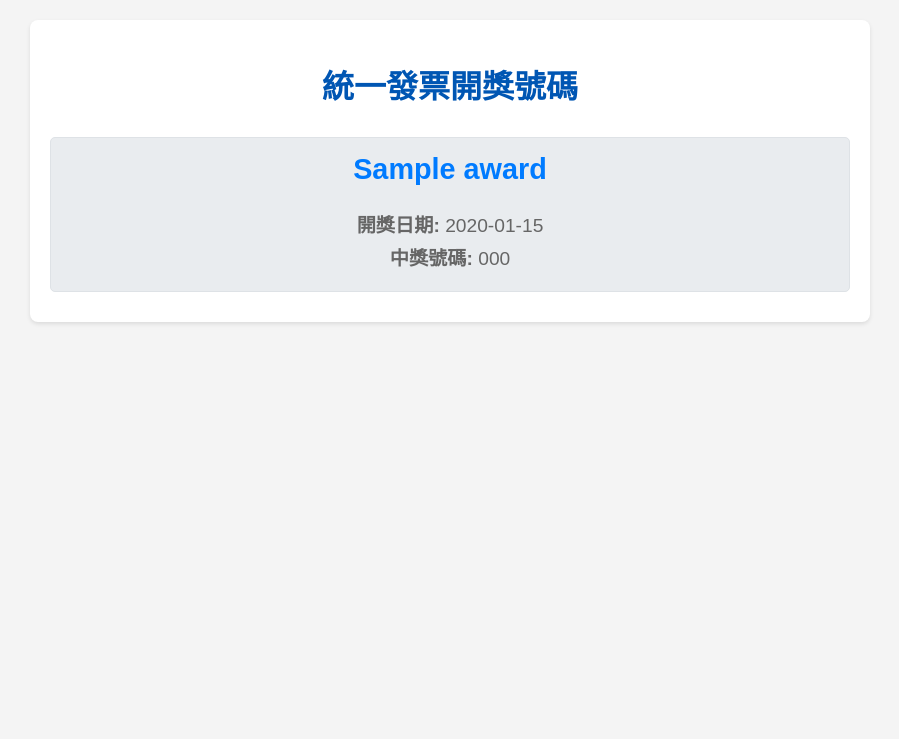
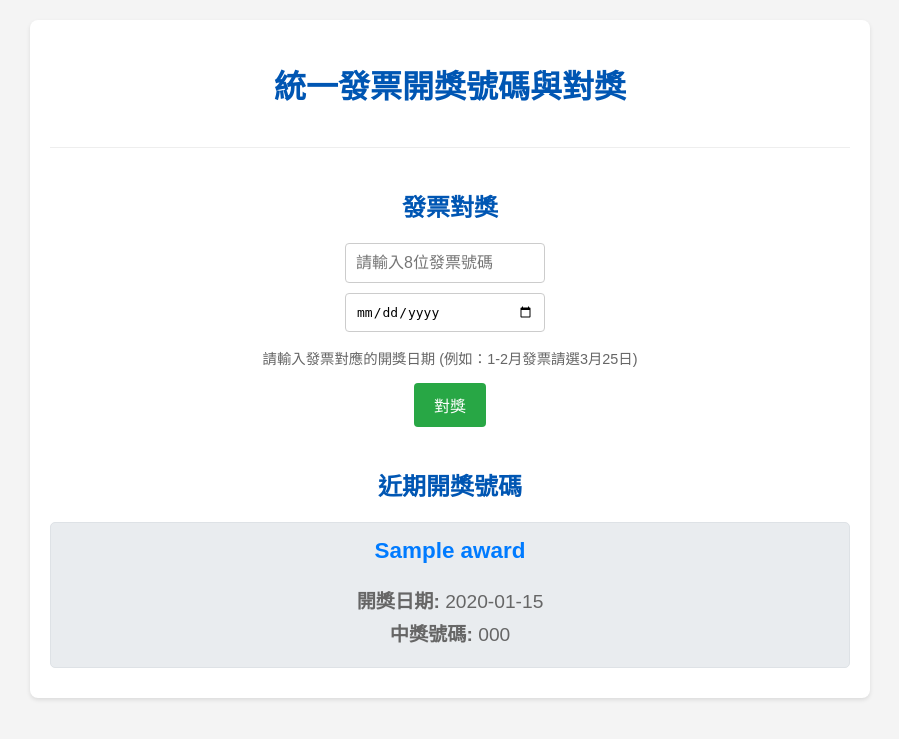
Before and after one commit to ab000641/invoice_lottery_checker, a Flask app: page / in a window 1280 px wide. Shown: the top 739 px of the page, without its empty margins (190-1089 px from the left). Run offline with Flask 3, Linux system fonts and the light colour scheme; tables that the repository leaves empty hold one stand-in row (values such as "Sample post").

Commit message:
feat: add auto-check function and templates

```diff
--- a/app.py
+++ b/app.py
@@ -1,6 +1,6 @@
 import os
 import requests
-from flask import Flask, jsonify, request, render_template
+from flask import Flask, jsonify, request, render_template # 確保導入 render_template
 from flask_sqlalchemy import SQLAlchemy
 from sqlalchemy import Column, Integer, String, Date, Boolean, ForeignKey
 from sqlalchemy.orm import relationship
@@ -8,23 +8,20 @@ from dotenv import load_dotenv
 from datetime import datetime
 from bs4 import BeautifulSoup
 from flask_apscheduler import APScheduler
-# 不需要明確導入 BackgroundScheduler，Flask-APScheduler 會自行處理
 
 # 加載 .env 檔案中的環境變數
 load_dotenv()
 
 app = Flask(__name__)
-app.json.ensure_ascii = False
+app.json.ensure_ascii = False # 確保 JSON 輸出正確顯示中文字符
+
 # 從環境變數配置資料庫
 app.config['SQLALCHEMY_DATABASE_URI'] = os.getenv('DATABASE_URL')
 app.config['SQLALCHEMY_TRACK_MODIFICATIONS'] = False # 禁用事件追蹤，減少記憶體開銷
 
 # --- Flask-APScheduler 初始化 ---
-# 直接初始化 APScheduler 實例
 scheduler = APScheduler()
-# 將 APScheduler 綁定到 Flask app
 scheduler.init_app(app)
-
 
 db = SQLAlchemy(app)
 
@@ -73,21 +70,7 @@ class User(db.Model):
 
 @app.route('/')
 def index():
-    return render_template('index.html') # 會去 templates/index.html 找這個檔案
-
-# 現有的 /awards API 路由 (確保其正常運作並返回 JSON)
-@app.route('/awards', methods=['GET'])
-def get_awards():
-    awards = Award.query.all()
-    awards_data = []
-    for award in awards:
-        awards_data.append({
-            "id": award.id,
-            "prize_name": award.prize_name,
-            "winning_numbers": award.winning_numbers,
-            "award_date": award.award_date.strftime('%Y-%m-%d')
-        })
-    return jsonify({"awards": awards_data})
+    return render_template('index.html') # 提供前端 HTML 頁面
 
 @app.route('/health')
 def health_check():
@@ -269,7 +252,7 @@ def get_all_awards():
     return jsonify({"awards": output}), 200
 
 # --- 發票檢核 API ---
-
+# 使用您提供的版本，並進行微調以確保發票號碼清理
 @app.route('/check_invoice', methods=['POST'])
 def check_invoice():
     """
@@ -290,11 +273,14 @@ def check_invoice():
         if field not in data:
             return jsonify({"message": f"缺少必要欄位: {field}"}), 400
 
-    invoice_number = data['invoice_number']
+    invoice_number = data['invoice_number'].strip().replace('-', '') # 清理發票號碼
     try:
         check_date = datetime.strptime(data['invoice_date'], '%Y-%m-%d').date()
     except ValueError:
         return jsonify({"message": "invoice_date 格式不正確，應為YYYY-MM-DD"}), 400
+
+    if len(invoice_number) != 8 or not invoice_number.isdigit(): # 增加數字檢查
+        return jsonify({"message": "發票號碼應為8位數字"}), 400
 
     # 1. 查找資料庫中是否存在該發票號碼
     invoice = db.session.execute(db.select(Invoice).filter_by(invoice_number=invoice_number)).scalar_one_or_none()
@@ -303,7 +289,6 @@ def check_invoice():
         return jsonify({"message": f"發票號碼 '{invoice_number}' 不存在，請先新增發票"}), 404
 
     # 2. 根據開獎日期查詢所有獎項號碼
-    # 注意：這裡假設一個開獎日期對應多個獎項 (特別獎、特獎、頭獎、增開六獎等)
     awards_for_date = db.session.execute(
         db.select(Award).filter_by(award_date=check_date)
     ).scalars().all()
@@ -314,24 +299,16 @@ def check_invoice():
     result_message = "很抱歉，您的發票未中獎。"
     is_winning = False
     winning_award = None
+    winning_details = [] # 儲存所有中獎的詳細資訊，即使只返回最高獎項
 
     # 3. 比對發票號碼與中獎號碼
     # 按照獎項等級從高到低比對，確保正確判斷中獎狀態和訊息
-    # 台灣發票的獎項等級排序 (數值越小，獎項越大)
     prize_order = {
-        "特別獎": 1,
-        "特獎": 2,
-        "頭獎": 3,
-        "增開六獎": 4, # 增開六獎通常是獨立的，且與頭獎後三碼不同概念
-        "二獎": 5, # 二獎是頭獎號碼後七碼
-        "三獎": 6, # 三獎是頭獎號碼後六碼
-        "四獎": 7, # 四獎是頭獎號碼後五碼
-        "五獎": 8, # 五獎是頭獎號碼後四碼
-        "六獎": 9  # 六獎是頭獎號碼後三碼
+        "特別獎": 1, "特獎": 2, "頭獎": 3, "增開六獎": 4,
+        "二獎": 5, "三獎": 6, "四獎": 7, "五獎": 8, "六獎": 9
     }
 
     # 對獎項進行排序，確保高獎項先比對
-    # 如果 prize_name 不在 prize_order 中，將其排在最後
     awards_for_date.sort(key=lambda x: prize_order.get(x.prize_name, 99))
 
     # 提取頭獎號碼，用於後續二獎、三獎等比對
@@ -349,60 +326,47 @@ def check_invoice():
                 if invoice_number == num:
                     is_winning = True
                     winning_award = award
-                    result_message = f"恭喜您，中了 {award.prize_name}！號碼: {num}"
-                    break
+                    winning_details.append({"prize": award.prize_name, "message": f"恭喜您，中了 {award.prize_name}！號碼: {num}"})
+                    break # 特別獎是最高獎項，中了就停止
             elif award.prize_name == "特獎":
                 if invoice_number == num:
                     is_winning = True
                     winning_award = award
-                    result_message = f"恭喜您，中了 {award.prize_name}！號碼: {num}"
-                    break
+                    winning_details.append({"prize": award.prize_name, "message": f"恭喜您，中了 {award.prize_name}！號碼: {num}"})
+                    break # 特獎是第二高獎項，中了就停止
             elif award.prize_name == "頭獎":
-                if invoice_number[-8:] == num:
+                if invoice_number[-8:] == num: # 頭獎也是完全比對
                     is_winning = True
                     winning_award = award
-                    result_message = f"恭喜您，中了 {award.prize_name}！號碼後八碼: {num}"
+                    winning_details.append({"prize": award.prize_name, "message": f"恭喜您，中了 {award.prize_name}！號碼: {num}"})
                     break
             elif award.prize_name == "增開六獎":
                 if invoice_number[-3:] == num:
                     is_winning = True
                     winning_award = award
-                    result_message = f"恭喜您，中了 {award.prize_name}！號碼後三碼: {num}"
+                    winning_details.append({"prize": award.prize_name, "message": f"恭喜您，中了 {award.prize_name}！號碼後三碼: {num}"})
                     break
             # 處理二獎、三獎、四獎、五獎、六獎 (這些獎項是基於頭獎號碼後幾碼)
-            # 需要檢查發票號碼的後N碼是否與任一頭獎號碼的後N碼相同
             elif award.prize_name in ["二獎", "三獎", "四獎", "五獎", "六獎"]:
-                # 這裡 num 是指該獎項本身的「對獎號碼」（通常就是頭獎號碼），不是單獨的中獎號碼
-                # 所以應該比對發票號碼的後N碼是否與『任一頭獎號碼』的後N碼相同
                 for head_num in head_prize_numbers:
+                    matched_suffix = ""
                     if award.prize_name == "二獎" and len(head_num) >= 7 and invoice_number[-7:] == head_num[-7:]:
-                        is_winning = True
-                        winning_award = award
-                        result_message = f"恭喜您，中了 {award.prize_name}！號碼後七碼: {head_num[-7:]}"
-                        break
+                        is_winning = True; winning_award = award; matched_suffix = head_num[-7:]
+                        winning_details.append({"prize": award.prize_name, "message": f"恭喜您，中了 {award.prize_name}！號碼後七碼: {matched_suffix}"}); break
                     elif award.prize_name == "三獎" and len(head_num) >= 6 and invoice_number[-6:] == head_num[-6:]:
-                        is_winning = True
-                        winning_award = award
-                        result_message = f"恭喜您，中了 {award.prize_name}！號碼後六碼: {head_num[-6:]}"
-                        break
+                        is_winning = True; winning_award = award; matched_suffix = head_num[-6:]
+                        winning_details.append({"prize": award.prize_name, "message": f"恭喜您，中了 {award.prize_name}！號碼後六碼: {matched_suffix}"}); break
                     elif award.prize_name == "四獎" and len(head_num) >= 5 and invoice_number[-5:] == head_num[-5:]:
-                        is_winning = True
-                        winning_award = award
-                        result_message = f"恭喜您，中了 {award.prize_name}！號碼後五碼: {head_num[-5:]}"
-                        break
+                        is_winning = True; winning_award = award; matched_suffix = head_num[-5:]
+                        winning_details.append({"prize": award.prize_name, "message": f"恭喜您，中了 {award.prize_name}！號碼後五碼: {matched_suffix}"}); break
                     elif award.prize_name == "五獎" and len(head_num) >= 4 and invoice_number[-4:] == head_num[-4:]:
-                        is_winning = True
-                        winning_award = award
-                        result_message = f"恭喜您，中了 {award.prize_name}！號碼後四碼: {head_num[-4:]}"
-                        break
+                        is_winning = True; winning_award = award; matched_suffix = head_num[-4:]
+                        winning_details.append({"prize": award.prize_name, "message": f"恭喜您，中了 {award.prize_name}！號碼後四碼: {matched_suffix}"}); break
                     elif award.prize_name == "六獎" and len(head_num) >= 3 and invoice_number[-3:] == head_num[-3:]:
-                        is_winning = True
-                        winning_award = award
-                        result_message = f"恭喜您，中了 {award.prize_name}！號碼後三碼: {head_num[-3:]}"
-                        break
-                if is_winning: # 如果這個獎項已經中獎，就不用再比對其他號碼
-                    break
-        if is_winning: # 如果已經中獎，就不用再比對其他獎項了
+                        is_winning = True; winning_award = award; matched_suffix = head_num[-3:]
+                        winning_details.append({"prize": award.prize_name, "message": f"恭喜您，中了 {award.prize_name}！號碼後三碼: {matched_suffix}"}); break
+                if is_winning: break # 如果這個獎項已經中獎，就不用再比對其他號碼
+        if is_winning and award.prize_name in ["特別獎", "特獎", "頭獎"]: # 如果是大獎，中了就停止所有比對
             break
 
     # 4. 更新發票的中獎狀態
@@ -416,31 +380,34 @@ def check_invoice():
 
     try:
         db.session.commit()
-        return jsonify({
-            "message": result_message,
-            "invoice_number": invoice_number,
-            "invoice_date": check_date.isoformat(),
-            "winning_status": invoice.winning_status,
-            "award_details": {
-                "id": winning_award.id,
-                "prize_name": winning_award.prize_name,
-                "winning_numbers": winning_award.winning_numbers
-            } if winning_award else None
-        }), 200
+        # 返回最高獎項的詳細資訊
+        if winning_details:
+            # 由於我們是從高到低排序並比對，第一個找到的 winning_details 應該就是最高獎項
+            # 這裡只返回第一個找到的獎項，或者您可以選擇返回 winning_details 列表
+            highest_prize_detail = winning_details[0]
+            return jsonify({
+                "message": highest_prize_detail["message"],
+                "invoice_number": invoice_number,
+                "invoice_date": check_date.isoformat(),
+                "winning_status": invoice.winning_status,
+                "award_details": {
+                    "prize_name": highest_prize_detail["prize"],
+                    "winning_numbers": winning_award.winning_numbers # 顯示該獎項的完整號碼
+                } if winning_award else None
+            }), 200
+        else:
+            return jsonify({"message": result_message, "invoice_number": invoice_number, "invoice_date": check_date.isoformat(), "winning_status": invoice.winning_status, "award_details": None}), 200
     except Exception as e:
         db.session.rollback()
         return jsonify({"message": "檢核發票失敗，更新資料庫錯誤", "error": str(e)}), 500
 
-# --- 自動獲取開獎號碼 API (網頁爬蟲版本) ---
-# 這個路由仍保留，可以手動觸發爬蟲
+# --- 自動獲取開獎號碼 API (網頁爬蟲版本) (保持不變) ---
 @app.route('/fetch_awards', methods=['POST'])
 def fetch_awards():
     """
     從財政部電子發票平台（網頁）獲取最新開獎號碼並存入資料庫。
     """
     try:
-        # 將核心邏輯包裝在一個輔助函數中，以便排程器和路由都能調用
-        # 這樣可以避免程式碼重複
         _execute_fetch_awards_logic()
         return jsonify({"message": "開獎號碼已成功獲取並更新至資料庫 (來自手動觸發)"}), 200
     except Exception as e:
@@ -624,14 +591,16 @@ def scheduled_fetch_awards():
             # 並打印錯誤信息
             print(f"--- 排程任務失敗：儲存開獎號碼失敗。錯誤: {str(e)} ---", flush=True)
 
+
+# --- 資料庫初始化函數 ---
 def init_db():
     with app.app_context():
         print("--- 正在創建或更新資料庫表結構 ---", flush=True)
         db.create_all()
         print("--- 資料庫表結構已完成 ---", flush=True)
 
-
 if __name__ == '__main__':
     print("Flask 應用程式已啟動。請確保您的資料庫Schema已通過Alembic正確初始化和更新。", flush=True)
-    # !!! 這裡也確保沒有 scheduler.start() 的呼叫 !!!
+    # 如果您只是在本地測試，可以在這裡呼叫 init_db()
+    # init_db()
     app.run(host='0.0.0.0', port=5000, debug=True)
--- a/templates/index.html
+++ b/templates/index.html
@@ -3,7 +3,7 @@
 <head>
     <meta charset="UTF-8">
     <meta name="viewport" content="width=device-width, initial-scale=1.0">
-    <title>發票開獎號碼查詢</title>
+    <title>統一發票開獎號碼與對獎</title>
     <style>
         body {
             font-family: Arial, sans-serif;
@@ -19,10 +19,10 @@
             border-radius: 8px;
             box-shadow: 0 2px 4px rgba(0, 0, 0, 0.1);
         }
-        h1 {
+        h1, h2 {
             color: #0056b3;
             text-align: center;
-            margin-bottom: 30px;
+            margin-bottom: 20px;
         }
         .award-item {
             background-color: #e9ecef;
@@ -31,7 +31,7 @@
             margin-bottom: 10px;
             border-radius: 5px;
         }
-        .award-item h2 {
+        .award-item h3 {
             margin-top: 0;
             color: #007bff;
         }
@@ -48,19 +48,84 @@
             font-size: 1.2em;
             color: #dc3545;
         }
+        /* 發票對獎介面樣式 */
+        .check-section {
+            margin-top: 40px;
+            padding-top: 20px;
+            border-top: 1px solid #eee;
+            text-align: center;
+        }
+        .check-section input[type="text"],
+        .check-section input[type="date"] { /* 新增日期輸入框樣式 */
+            padding: 10px;
+            width: 70%;
+            max-width: 200px; /* 調整寬度 */
+            margin-right: 10px;
+            margin-bottom: 10px; /* 增加間距 */
+            border: 1px solid #ccc;
+            border-radius: 4px;
+            font-size: 1em;
+            box-sizing: border-box; /* 確保 padding 不增加總寬度 */
+        }
+        .check-section button {
+            padding: 10px 20px;
+            background-color: #28a745;
+            color: white;
+            border: none;
+            border-radius: 4px;
+            cursor: pointer;
+            font-size: 1em;
+            transition: background-color 0.3s ease;
+        }
+        .check-section button:hover {
+            background-color: #218838;
+        }
+        #check-result {
+            margin-top: 20px;
+            font-size: 1.1em;
+            font-weight: bold;
+            color: #0056b3;
+            text-align: center;
+        }
+        .result-win {
+            color: #28a745; /* 綠色 */
+        }
+        .result-lose {
+            color: #dc3545; /* 紅色 */
+        }
     </style>
 </head>
 <body>
     <div class="container">
-        <h1>統一發票開獎號碼</h1>
+        <h1>統一發票開獎號碼與對獎</h1>
+
+        <!-- 發票對獎區塊 -->
+        <div class="check-section">
+            <h2>發票對獎</h2>
+            <input type="text" id="invoiceNumberInput" placeholder="請輸入8位發票號碼" maxlength="8"><br>
+            <input type="date" id="invoiceDateInput"> <!-- 新增日期輸入框 -->
+            <p style="font-size: 0.9em; color: #666; margin-top: 5px;">請輸入發票對應的開獎日期 (例如：1-2月發票請選3月25日)</p>
+            <button id="checkInvoiceButton">對獎</button>
+            <div id="check-result"></div>
+        </div>
+
+        <!-- 開獎號碼列表區塊 -->
+        <h2 style="margin-top: 40px;">近期開獎號碼</h2>
         <div id="awards-list" class="loading">載入中...</div>
     </div>
 
     <script>
         document.addEventListener('DOMContentLoaded', function() {
             const awardsListDiv = document.getElementById('awards-list');
+            const invoiceNumberInput = document.getElementById('invoiceNumberInput');
+            const invoiceDateInput = document.getElementById('invoiceDateInput'); // 獲取日期輸入框
+            const checkInvoiceButton = document.getElementById('checkInvoiceButton');
+            const checkResultDiv = document.getElementById('check-result');
 
-            fetch('/awards') // 向後端 /awards 路由發送請求
+            // --- 載入開獎號碼列表 ---
+            function fetchAwards() {
+                awardsListDiv.innerHTML = '<div class="loading">載入中...</div>';
+                fetch('/awards')
                     .then(response => {
                         if (!response.ok) {
                             throw new Error(`HTTP error! status: ${response.status}`);
@@ -68,16 +133,15 @@
                         return response.json();
                     })
                     .then(data => {
-                    awardsListDiv.innerHTML = ''; // 清空載入中的訊息
+                        awardsListDiv.innerHTML = '';
                         if (data.awards && data.awards.length > 0) {
-                        // 根據 award_date 降序排序，最新的在最上面
                             data.awards.sort((a, b) => new Date(b.award_date) - new Date(a.award_date));
 
                             data.awards.forEach(award => {
                                 const awardItem = document.createElement('div');
                                 awardItem.className = 'award-item';
                                 awardItem.innerHTML = `
-                                <h2>${award.prize_name}</h2>
+                                    <h3>${award.prize_name}</h3>
                                     <p><strong>開獎日期:</strong> ${award.award_date}</p>
                                     <p><strong>中獎號碼:</strong> ${award.winning_numbers}</p>
                                 `;
@@ -91,6 +155,63 @@
                         console.error('獲取開獎號碼失敗:', error);
                         awardsListDiv.innerHTML = `<p class="error">載入開獎號碼失敗: ${error.message}</p>`;
                     });
+            }
+
+            // --- 發票對獎功能 ---
+            checkInvoiceButton.addEventListener('click', function() {
+                const invoiceNumber = invoiceNumberInput.value.trim();
+                const invoiceDate = invoiceDateInput.value; // 獲取日期值
+
+                checkResultDiv.className = '';
+                checkResultDiv.innerHTML = '';
+
+                if (invoiceNumber.length !== 8 || !/^\d+$/.test(invoiceNumber)) {
+                    checkResultDiv.className = 'error';
+                    checkResultDiv.textContent = '請輸入有效的8位數字發票號碼！';
+                    return;
+                }
+                if (!invoiceDate) {
+                    checkResultDiv.className = 'error';
+                    checkResultDiv.textContent = '請選擇發票對應的開獎日期！';
+                    return;
+                }
+
+                checkResultDiv.textContent = '正在對獎中...';
+
+                fetch('/check_invoice', {
+                    method: 'POST',
+                    headers: {
+                        'Content-Type': 'application/json'
+                    },
+                    body: JSON.stringify({
+                        invoice_number: invoiceNumber,
+                        invoice_date: invoiceDate // 將日期也發送給後端
+                    })
+                })
+                .then(response => {
+                    if (!response.ok) {
+                        return response.json().then(err => { throw new Error(err.message || '伺服器錯誤'); });
+                    }
+                    return response.json();
+                })
+                .then(data => {
+                    if (data.winning_status) { // 根據後端返回的 winning_status 判斷
+                        checkResultDiv.className = 'result-win';
+                        checkResultDiv.innerHTML = `恭喜！您的發票中獎了！<br>${data.message}`;
+                    } else {
+                        checkResultDiv.className = 'result-lose';
+                        checkResultDiv.textContent = data.message || '很抱歉，您的發票沒有中獎。';
+                    }
+                })
+                .catch(error => {
+                    console.error('對獎失敗:', error);
+                    checkResultDiv.className = 'error';
+                    checkResultDiv.textContent = `對獎發生錯誤: ${error.message}`;
+                });
+            });
+
+            // 頁面載入時自動載入開獎號碼
+            fetchAwards();
         });
     </script>
 </body>
```
Lines whose indentation alone changed are shown as unchanged.
